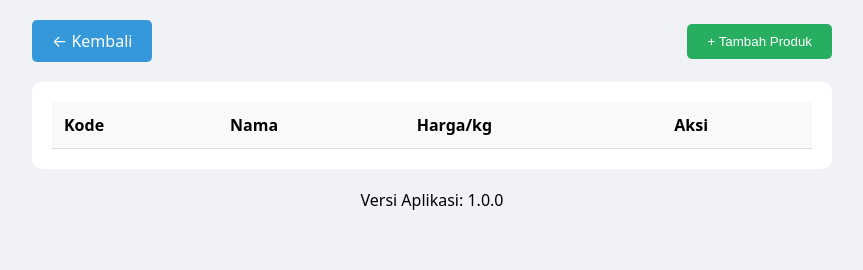
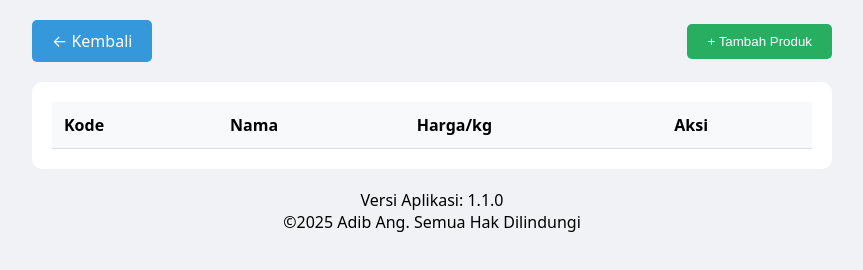
Before and after one commit to adibang/scale-barcode, a plain HTML site: page products.html in a window 1280 px wide. Shown: the whole page, without its empty margins (208-1071 px from the left). Drawn offline with Linux system fonts and the light colour scheme.

Commit message:
Update products.html

```diff
--- a/products.html
+++ b/products.html
@@ -377,7 +377,8 @@
   </script>
 </body>
 <footer style="text-align:center; margin-top:20px;">
-  <p>Versi Aplikasi: 1.0.0</p>
+  <p>Versi Aplikasi: 1.1.0</p>
+  <p>&copy;2025 Adib Ang. Semua Hak Dilindungi</p>
 </footer>
 
 </html>
```
